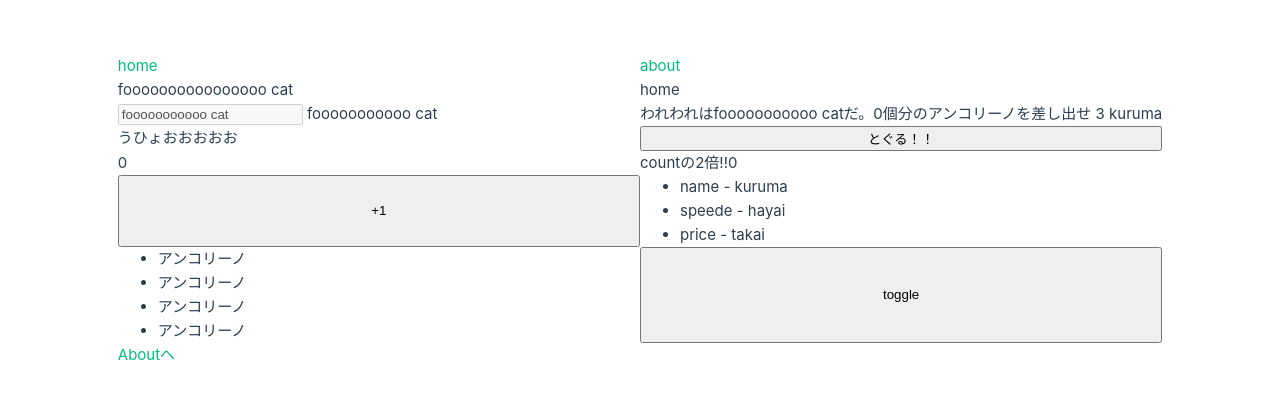
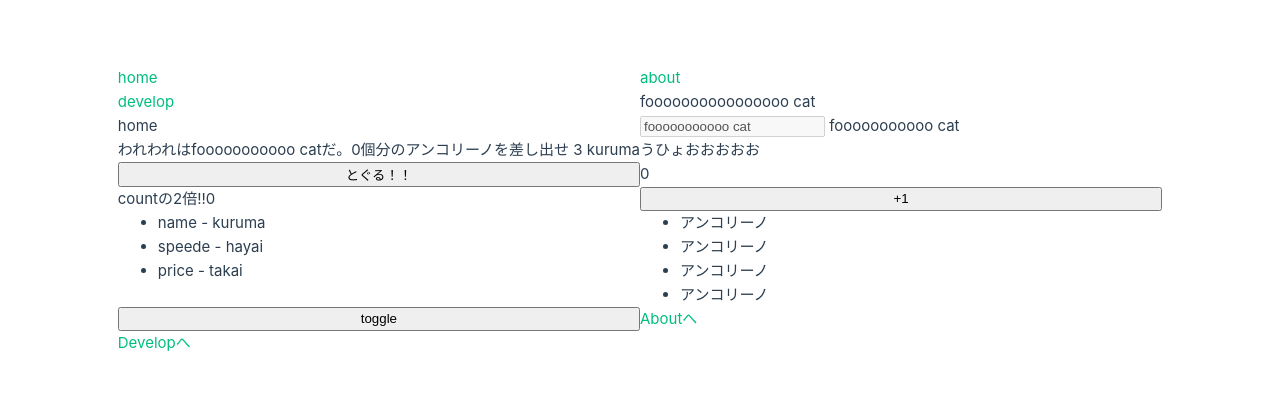
Before and after one commit to OKAUEND/first-riin-vue, a Vue app: page / in a window 1280 px wide. Shown: the part 190-588 px from the top of the page. Built offline with nearby package versions, Linux system fonts and the light colour scheme.

Commit message:
変更 - 各ページからDevelopへ遷移できるようにリンクを設定する

```diff
--- a/src/App.vue
+++ b/src/App.vue
@@ -15,6 +15,7 @@
 -->
   <router-link to="/">home</router-link>
   <router-link to="/about">about</router-link>
+  <router-link to="/develop">develop</router-link>
   foooooooooooooooo cat
   <router-view></router-view>
 </template>
--- a/src/pages/about.vue
+++ b/src/pages/about.vue
@@ -12,4 +12,5 @@ export default {
   <div>about</div>
   <the-welcome></the-welcome>
   <router-link to="/">Homeへ</router-link>
+  <router-link to="/develop">Developへ</router-link>
 </template>
--- a/src/pages/develop.vue
+++ b/src/pages/develop.vue
@@ -1,3 +1,5 @@
 <template>
   <div>Develop</div>
+  <router-link to="/">Homeへ</router-link>
+  <router-link to="/about">aboutへ</router-link>
 </template>
--- a/src/pages/index.vue
+++ b/src/pages/index.vue
@@ -75,4 +75,5 @@ export default {
   <button @click="isShow = !isShow">toggle</button>
 
   <router-link to="/about">Aboutへ</router-link>
+  <router-link to="/develop">Developへ</router-link>
 </template>
```
